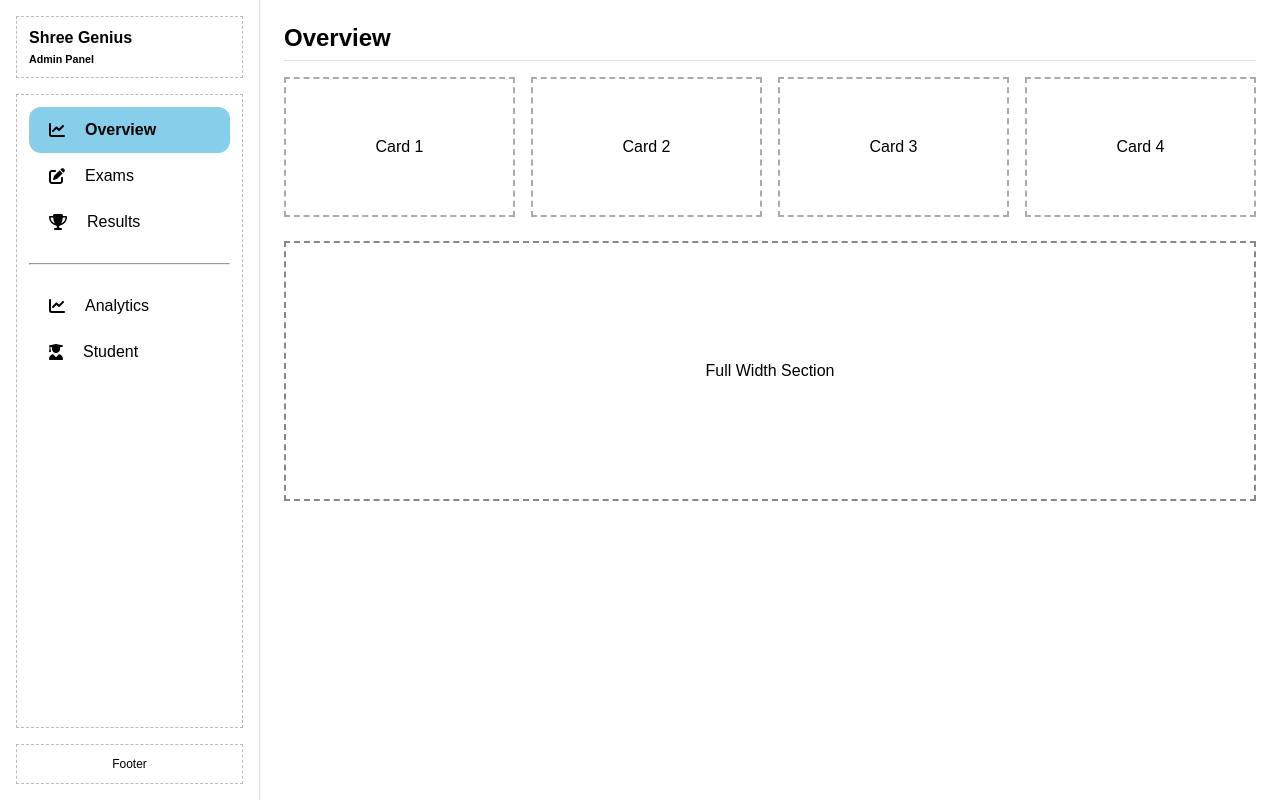
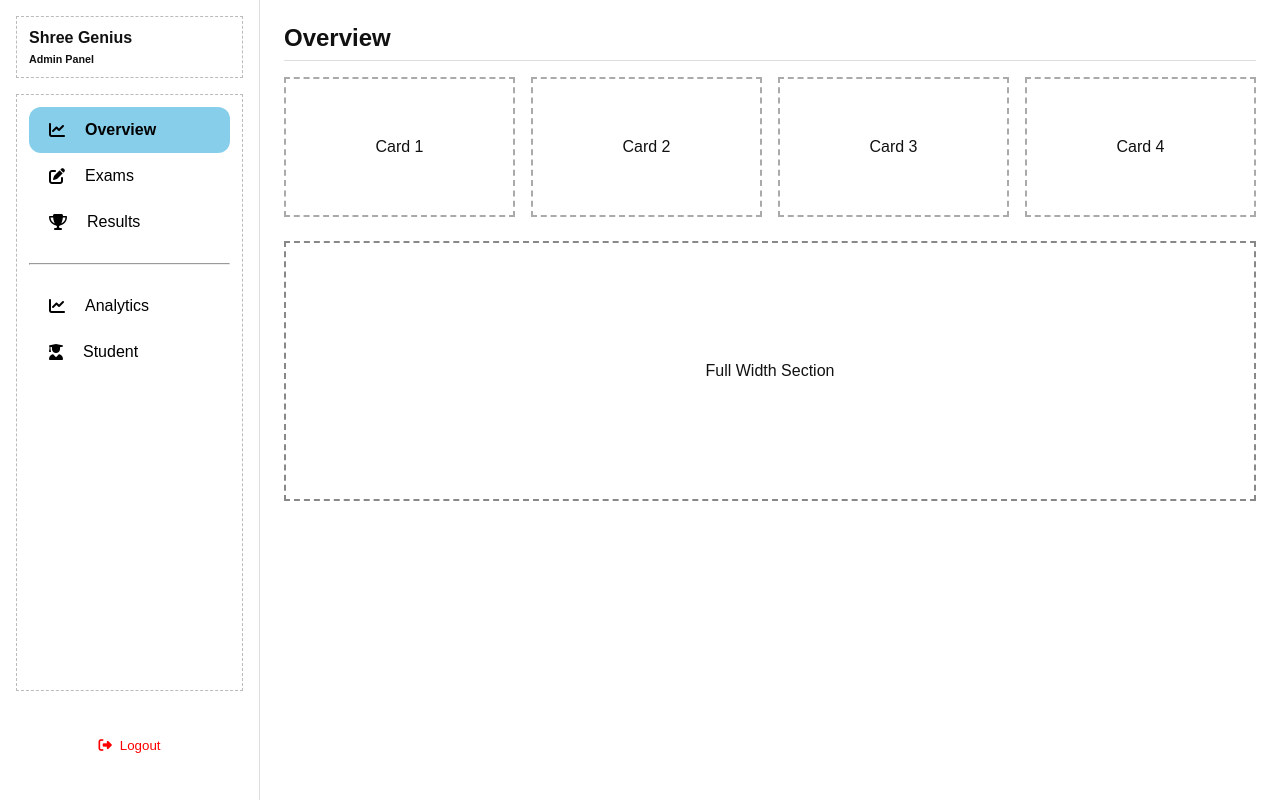
Before and after one commit to Ashish-kolhe/ExamModule, a React (Create React App) app: page /admin/dashboard in a window 1280 px wide. Built offline with nearby package versions, Linux system fonts and the light colour scheme.

Commit message:
FontAdded

```diff
--- a/src/App.css
+++ b/src/App.css
@@ -73,7 +73,7 @@
 
 .sidebar-footer {
   padding: 12px;
-  border: 1px dashed #bbb;
+  border: 1px dashed #fff;
   text-align: center;
   font-size: 12px;
 }
--- a/src/admin/components/Footer.jsx
+++ b/src/admin/components/Footer.jsx
@@ -1,9 +1,32 @@
-import React from 'react'
+import React from "react";
 
 export const Footer = () => {
   return (
-  <div className="sidebar-footer">
-      Footer
+    <div
+      className="sidebar-footer"
+      style={{
+        padding: "20px",
+        borderTop: "1px solid #ffffff",
+        display: "flex",
+        justifyContent: "center",
+      }}
+    >
+      <button
+        style={{
+          display: "flex",
+          alignItems: "center",
+          gap: "8px",
+          padding: "10px 16px",
+          border: "none",
+          borderRadius: "10px",
+          backgroundColor: "white",
+          color: "#ff0000",
+          cursor: "pointer",
+        }}
+      >
+        <i className="fa-solid fa-right-from-bracket"></i>
+        Logout
+      </button>
     </div>
-  )
-}
+  );
+};
--- a/src/index.css
+++ b/src/index.css
@@ -1,12 +1,26 @@
-body {
+@import url('https://fonts.googleapis.com/css2?family=Inter:wght@400;500;600;700&display=swap');
+
+
+html, body {
   margin: 0;
-  font-family: -apple-system, BlinkMacSystemFont, 'Segoe UI', 'Roboto', 'Oxygen',
-    'Ubuntu', 'Cantarell', 'Fira Sans', 'Droid Sans', 'Helvetica Neue',
-    sans-serif;
+  font-family: 'Inter', -apple-system, BlinkMacSystemFont, 'Segoe UI', 'Roboto', 'Oxygen',
+    'Ubuntu', 'Cantarell', 'Fira Sans', 'Droid Sans', 'Helvetica Neue', sans-serif;
+  font-weight: 400;
   -webkit-font-smoothing: antialiased;
   -moz-osx-font-smoothing: grayscale;
+  color: #111;
 }
 
+
+* {
+  font-family: inherit;
+  box-sizing: border-box;
+}
+
+
+h1, h2, h3, h4, h5, h6 {
+  font-weight: 600;
+}
 code {
   font-family: source-code-pro, Menlo, Monaco, Consolas, 'Courier New',
     monospace;
```
